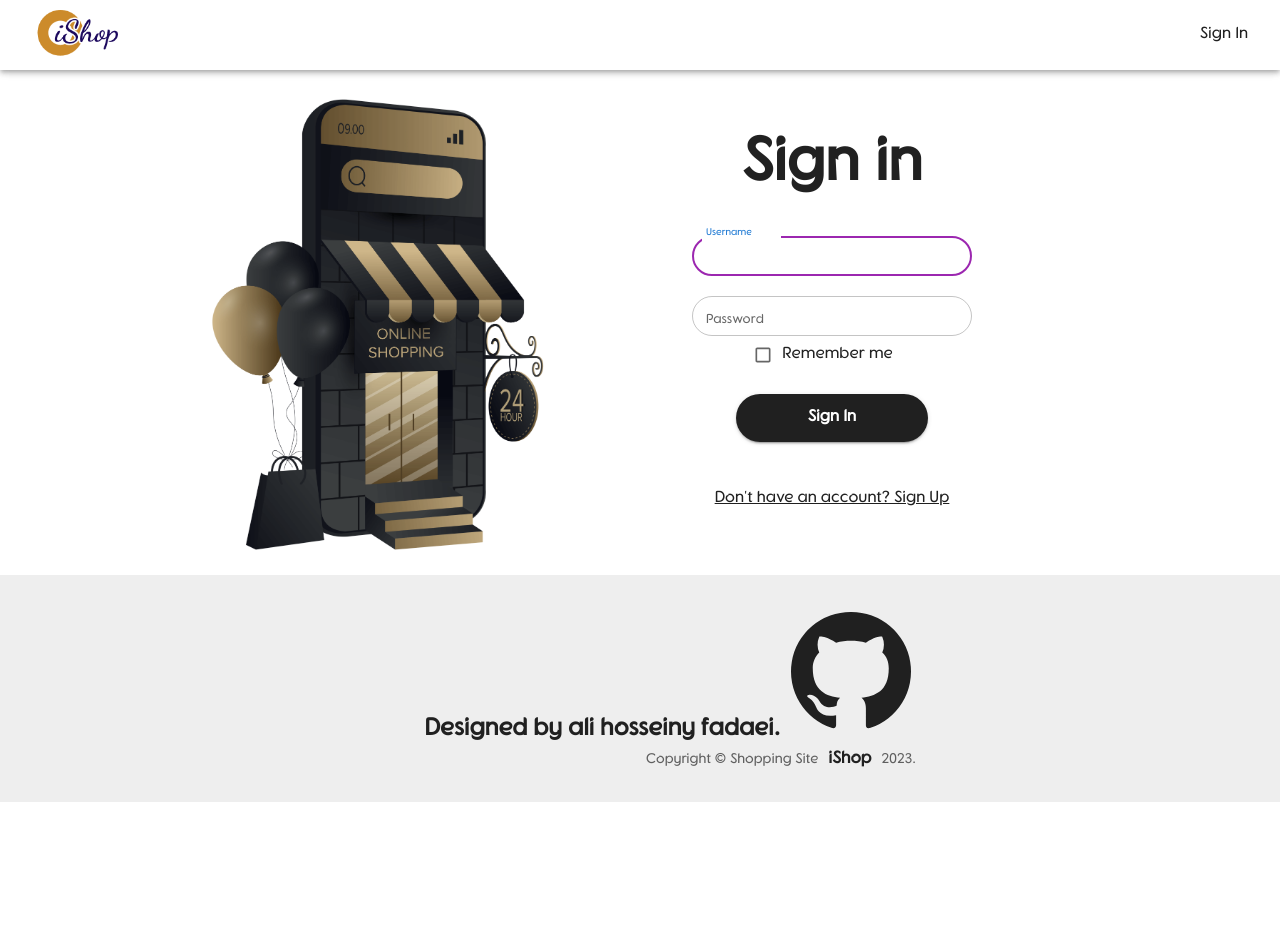
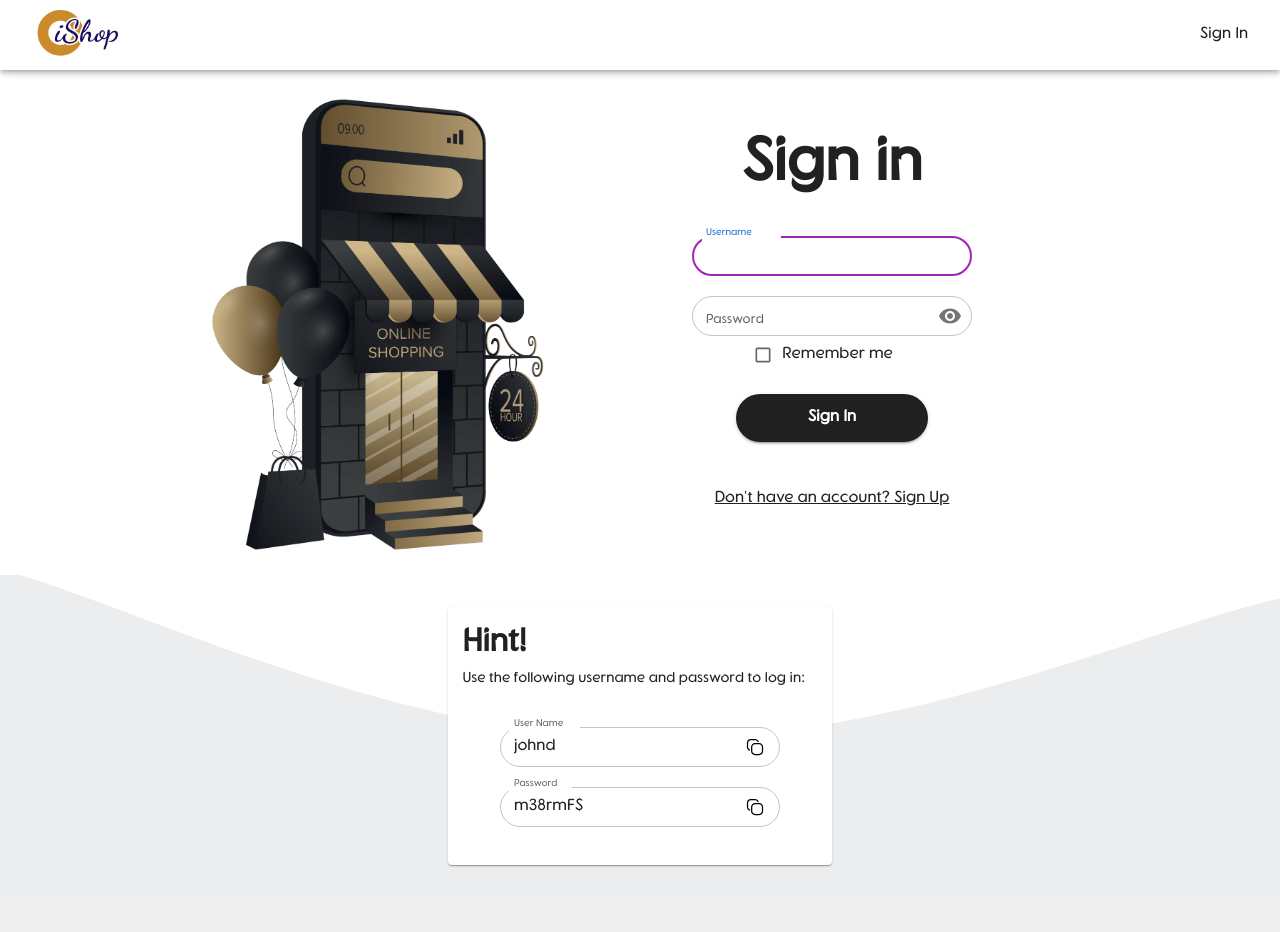
Before and after one commit to ali-fadaei23/iShop, a React (Create React App) app: page /iShop/login in a window 1280 px wide. Shown: the top 932 px of the page. Before the commit the page ends 802 px from the top, so only its background shows below. Built offline with nearby package versions, Linux system fonts and the light colour scheme; no server answers.

Commit message:
Add hint for login

```diff
--- a/src/components/auth-components/sign-in/Login.jsx
+++ b/src/components/auth-components/sign-in/Login.jsx
@@ -14,14 +14,27 @@ import {
   FormControl,
   InputLabel,
   OutlinedInput,
+  InputAdornment,
+  IconButton,
 } from "@mui/material";
 import LoginShopImage from "../../../assets/img/login.png";
+import CopyToClipboard from "../../copy-to-clipboard/CopyToClipboard";
+import Visibility from "@mui/icons-material/Visibility";
+import VisibilityOff from "@mui/icons-material/VisibilityOff";
 
 const Login = () => {
   let navigate = useNavigate();
   let auth = useAuth();
+  const [showPassword, setShowPassword] = useState(false);
+
   const [userName, setUserName] = useState("");
   const [password, setPassword] = useState("");
+
+  const handleMouseDownPassword = (event) => {
+    event.preventDefault();
+  };
+
+  const handleClickShowPassword = () => setShowPassword((show) => !show);
 
   const handleUserName = (e) => {
     setUserName(e.target.value);
@@ -43,6 +56,7 @@ const Login = () => {
   }, [auth.user, auth.loading, navigate]);
 
   return (
+    <>
       <Grid
         sx={{
           display: "flex",
@@ -137,7 +151,7 @@ const Login = () => {
                   value={password}
                   onChange={handlePassword}
                   id="password"
-                type="password"
+                  type={showPassword ? "text" : "password"}
                   size="small"
                   color="secondary"
                   margin="normal"
@@ -146,6 +160,18 @@ const Login = () => {
                   name="password"
                   label="Password"
                   autoComplete="current-password"
+                  endAdornment={
+                    <InputAdornment position="end">
+                      <IconButton
+                        aria-label="toggle password visibility"
+                        onClick={handleClickShowPassword}
+                        onMouseDown={handleMouseDownPassword}
+                        edge="end"
+                      >
+                        {showPassword ? <VisibilityOff /> : <Visibility />}
+                      </IconButton>
+                    </InputAdornment>
+                  }
                 />
               </FormControl>
 
@@ -203,6 +229,10 @@ const Login = () => {
           </Box>
         </Grid>
       </Grid>
+      <div>
+        <CopyToClipboard />
+      </div>
+    </>
   );
 };
 
--- a/src/components/copy-to-clipboard/CopyToClipboard.css
+++ b/src/components/copy-to-clipboard/CopyToClipboard.css
@@ -0,0 +1,10 @@
+.container-clipboard {
+  display: flex;
+  width: 100%;
+  height: 100%;
+  justify-content: center;
+  background: url(../../assets/img/Simple\ Shiny.svg);
+  background-position: center;
+  background-repeat: no-repeat;
+  background-size: cover;
+}
--- a/src/components/copy-to-clipboard/CopyToClipboard.jsx
+++ b/src/components/copy-to-clipboard/CopyToClipboard.jsx
@@ -1,7 +1,163 @@
+import {
+  Card,
+  CardContent,
+  TextField,
+  IconButton,
+  OutlinedInput,
+  FormControl,
+  InputLabel,
+  InputAdornment,
+  Typography,
+} from "@mui/material";
+import { ReactComponent as CopyIcon } from "../../assets/img/copy-icon.svg";
+
 import "./CopyToClipboard.css";
+import { useState } from "react";
 
 const CopyToClipboard = () => {
-  return <></>;
+  const textHint = `Use the following username and password to log in:`;
+  const hintLogin = { username: "johnd", password: "m38rmF$" };
+
+  const [copyUser, setCopyUser] = useState(false);
+  const [copyPass, setCopyPass] = useState(false);
+
+  const copyUserName = () => {
+    navigator.clipboard.writeText(hintLogin.username);
+    setCopyUser(true);
+  };
+
+  const copyPassword = () => {
+    navigator.clipboard.writeText(hintLogin.password);
+    setCopyPass(true);
+  };
+  return (
+    <div className="container-clipboard">
+      <Card
+        sx={{
+          width: "30%",
+          height: "100%",
+          display: "flex",
+          flexDirection: "column",
+          alignItems: "center",
+          margin: "2rem",
+          padding: "0.9rem",
+        }}
+      >
+        <div style={{ width: "100%" }}>
+          <Typography
+            sx={{
+              display: "flex",
+              justifyContent: "flex-start",
+              fontWeight: "bold",
+              fontSize: "2rem",
+            }}
+          >
+            Hint!
+          </Typography>
+        </div>
+        <div style={{ width: "100%" }}>
+          <Typography
+            sx={{
+              fontSize: "0.9rem",
+              display: "flex",
+              justifyContent: "flex-start",
+            }}
+          >
+            {textHint}
+          </Typography>
+        </div>
+        <CardContent>
+          <div>
+            <FormControl
+              sx={{ width: "280px", marginTop: "20px" }}
+              variant="outlined"
+            >
+              <InputLabel
+                sx={{
+                  fontSize: "small",
+                  fontWeight: "400",
+                }}
+                htmlFor="outlined-adornment-username"
+              >
+                User Name
+              </InputLabel>
+              <OutlinedInput
+                readOnly
+                sx={{ borderRadius: "30px" }}
+                size="small"
+                id="outlined-adornment-username"
+                type="text"
+                // defaultValue=""
+                defaultValue={hintLogin.username}
+                endAdornment={
+                  <InputAdornment position="end">
+                    <IconButton
+                      sx={{ marginRight: 0 }}
+                      aria-label="toggle username visibility"
+                      onClick={copyUserName}
+                      edge="end"
+                    >
+                      {copyUser ? (
+                        <span style={{ fontSize: "14px", fontWeight: "bold" }}>
+                          Copied
+                        </span>
+                      ) : (
+                        <CopyIcon />
+                      )}
+                    </IconButton>
+                  </InputAdornment>
+                }
+                label="User Name"
+              />
+            </FormControl>
+          </div>
+          <div>
+            <FormControl
+              sx={{ width: "280px", marginTop: "20px" }}
+              variant="outlined"
+            >
+              <InputLabel
+                sx={{
+                  fontSize: "small",
+                  fontWeight: "400",
+                }}
+                htmlFor="outlined-adornment-password"
+              >
+                Password
+              </InputLabel>
+              <OutlinedInput
+                readOnly
+                sx={{ borderRadius: "30px" }}
+                size="small"
+                id="outlined-adornment-password"
+                type="text"
+                defaultValue={hintLogin.password}
+                endAdornment={
+                  <InputAdornment position="end">
+                    <IconButton
+                      sx={{ marginRight: 0 }}
+                      aria-label="toggle password visibility"
+                      onClick={copyPassword}
+                      edge="end"
+                    >
+                      {copyPass ? (
+                        <span style={{ fontSize: "14px", fontWeight: "bold" }}>
+                          Copied
+                        </span>
+                      ) : (
+                        <CopyIcon />
+                      )}
+                    </IconButton>
+                  </InputAdornment>
+                }
+                label="Password"
+              />
+            </FormControl>
+          </div>
+        </CardContent>
+      </Card>
+    </div>
+  );
 };
 
 export default CopyToClipboard;
```
Also changed, not shown: src/assets/img/Simple Shiny.svg, src/assets/img/copy-icon.svg (added). Lines whose indentation alone changed are shown as unchanged.
